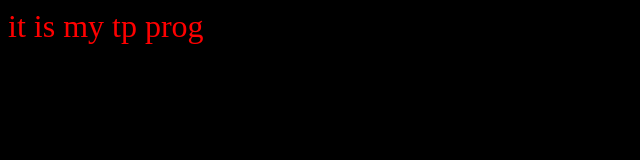
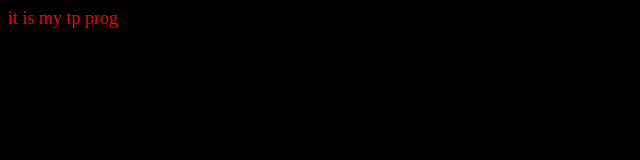
Before and after one commit to TAPalaa/tptest, a plain HTML site: page index.html in a window 1280 px wide. Shown: the whole page, without its empty margins (0-640 px from the left). Drawn offline with Linux system fonts and the light colour scheme.

Commit message:
edit css

```diff
--- a/style.css
+++ b/style.css
@@ -1,5 +1,5 @@
 body{
     color: red;
     background-color: black;
-    font-size: xx-large;
+    font-size: large;
 }
```
